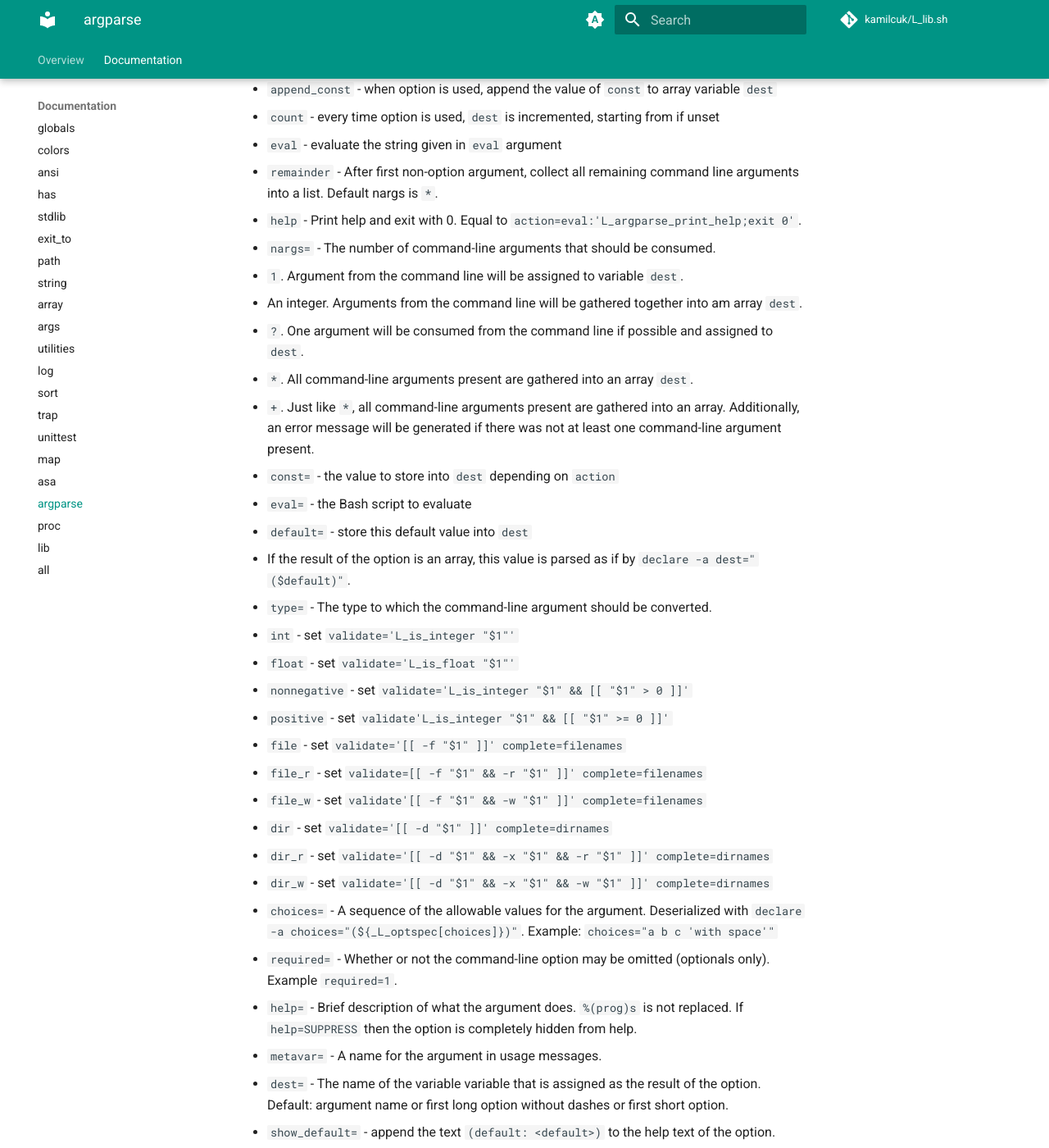
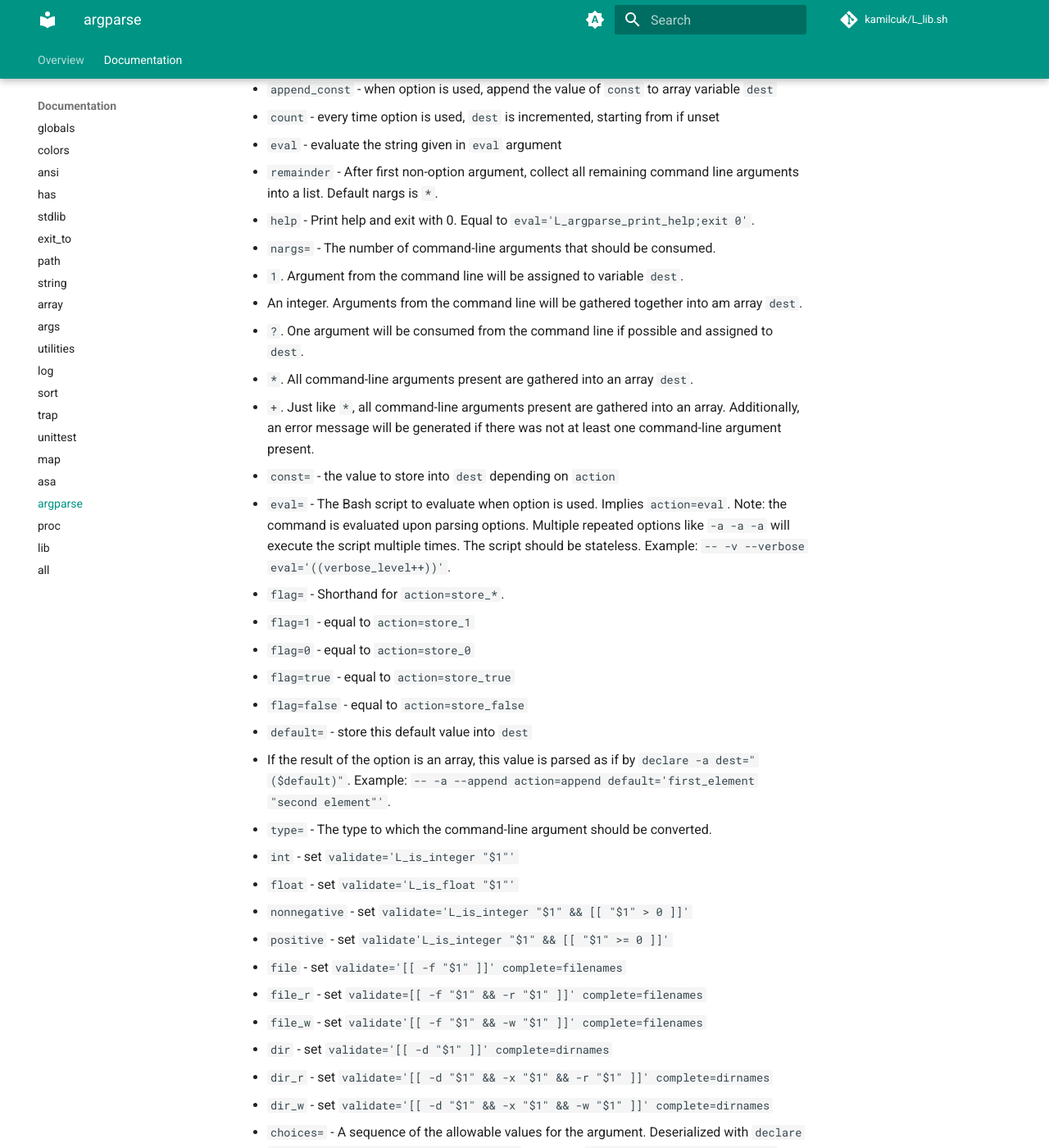
Before and after one commit to Kamilcuk/L_lib, an MkDocs documentation site: the page built from docs/section/argparse.md, in a window 1280 px wide and 1400 px high, scrolled down 3652 px. Shown: the whole window at 82% size. Built offline with MkDocs 1.6.1 and Material for MkDocs 9.7.7, drawn with Linux system fonts in a browser that asks for light colours; comment, search, counter and statistics services are not loaded.

Commit message:
argparse: add argparse_uv, add -option testing, add prefix_chars=, add flag=

```diff
--- a/docs/section/argparse.md
+++ b/docs/section/argparse.md
@@ -141,9 +141,14 @@
   - `+`. Just like `*`, all command-line arguments present are gathered into an array.
     Additionally, an error message will be generated if there was not at least one command-line argument present.
 - `const=` - the value to store into `dest` depending on `action`
-- `eval=` - the Bash script to evaluate
+- `eval=` - The Bash script to evaluate when option is used. Implies `action=eval`. Note: the command is evaluated upon parsing options. Multiple repeated options like `-a -a -a` will execute the script multiple times. The script should be stateless. Example: `-- -v --verbose eval='((verbose_level++))'`.
+- `flag=` - Shorthand for `action=store_*`.
+  - `flag=1` - equal to `action=store_1`
+  - `flag=0` - equal to `action=store_0`
+  - `flag=true` - equal to `action=store_true`
+  - `flag=false` - equal to `action=store_false`
 - `default=` - store this default value into `dest`
-  - If the result of the option is an array, this value is parsed as if by  `declare -a dest="($default)"`.
+  - If the result of the option is an array, this value is parsed as if by  `declare -a dest="($default)"`. Example: `-- -a --append action=append default='first_element "second element"'`.
 - `type=` - The type to which the command-line argument should be converted.
   - `int` - set `validate='L_is_integer "$1"'`
   - `float` - set `validate='L_is_float "$1"'`
```
Also changed, not shown: other parts of docs/section/argparse.md (+1 -1 lines), 5 other files.
